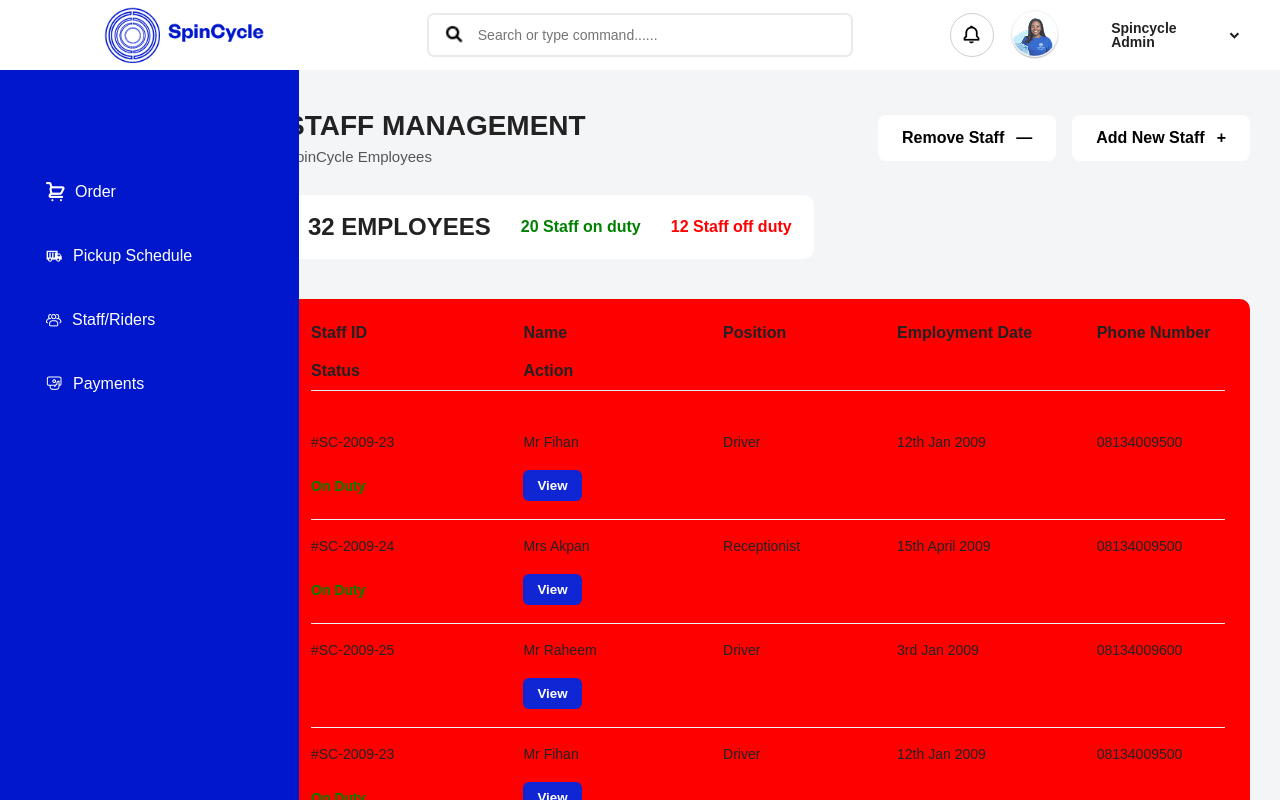
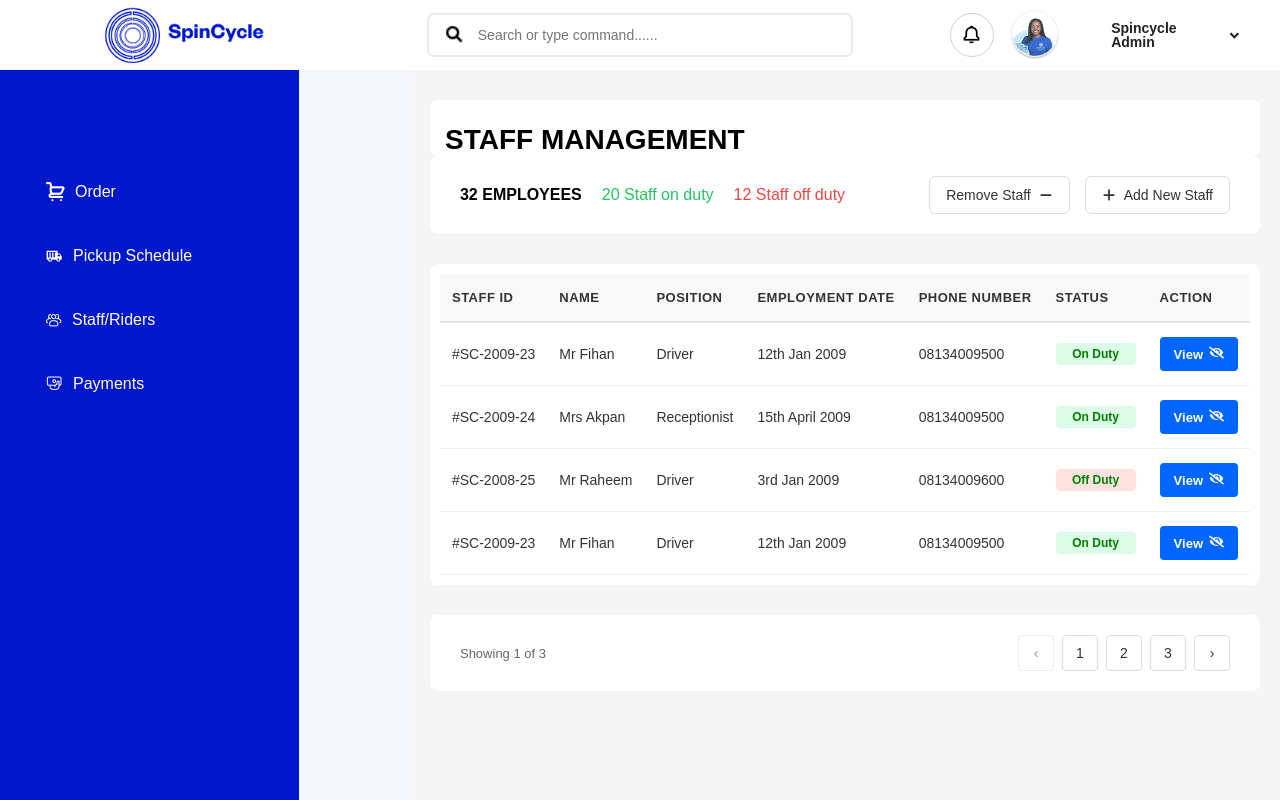
Before and after one commit to kareemHabeeb/Spin-Cycle, a React (Vite) app: page /dashboard/staff in a window 1280 px wide. Shown: the top 800 px of the page. Built offline with nearby package versions, Linux system fonts and the light colour scheme.

Commit message:
resolve an issue

```diff
--- a/src/Pages/Dashboards/Staffs/Staff.css
+++ b/src/Pages/Dashboards/Staffs/Staff.css
@@ -1,156 +1,219 @@
-.staffContainer {
-  width: 80%;
+.staff-container {
+  background-color: #f5f5f5;
   min-height: 100vh;
-  background: #f4f5f7;
-  padding: 40px 30px;
-  font-family: sans-serif;
+  padding: 30px 20px;
+  display: flex;
+  flex-direction: column;
 }
 
-.staffHeader {
+.staff-header {
+  display: flex;
+  width: 100%;
+  background-color: white;
+  border-radius: 8px;
+  justify-content: center;
+  align-items: center;
+}
+
+.header-content {
+  width: 100%;
+  height: 15%;
+
+  h1 {
+    font-size: 28px;
+    font-weight: 700;
+    color: #000;
+    margin-bottom: 8px;
+    margin-left: 15px;
+  }
+  p {
+    font-size: 14px;
+    color: #666;
+    font-weight: 500;
+    margin-left: 15px;
+  }
+}
+
+.employees-section {
+  display: flex;
+  align-items: center;
+  margin-bottom: 30px;
+  background-color: white;
+  padding: 20px 30px;
+  border-radius: 8px;
+  gap: 20px;
+}
+
+.employees-item {
+  display: flex;
+  align-items: center;
+}
+
+.employees-item-title {
+  font-size: 16px;
+  font-weight: 600;
+  color: #000;
+}
+
+.stat-value {
+  font-size: 16px;
+  font-weight: 600;
+}
+
+.item-on-duty {
+  color: #22c55e;
+}
+
+.item-on-off-duty {
+  color: #ef4444;
+}
+
+.button-holder {
+  display: flex;
+  gap: 15px;
+  margin-left: auto;
+}
+
+.removeAdd-btn {
+  display: flex;
+  align-items: center;
+  gap: 8px;
+  padding: 10px 16px;
+  border: 1px solid #ddd;
+  background-color: white;
+  border-radius: 6px;
+  font-size: 14px;
+  font-weight: 500;
+  color: #333;
+  cursor: pointer;
+}
+
+.removeAdd-btn:hover {
+  background-color: #f9f9f9;
+  border-color: #999;
+}
+
+.table-container {
+  background-color: white;
+  border-radius: 8px;
+  overflow: hidden;
+  margin-bottom: 30px;
+}
+
+.staff-table-holder {
+  width: 100%;
+  border-collapse: collapse;
+}
+
+.staff-table-holder thead {
+  background-color: #f9f9f9;
+  border-bottom: 2px solid #e5e5e5;
+}
+
+.staff-table-holder th {
+  padding: 16px 12px;
+  text-align: left;
+  font-size: 13px;
+  font-weight: 600;
+  color: #333;
+  text-transform: uppercase;
+  letter-spacing: 0.5px;
+}
+
+.staff-table-holder tbody tr {
+  border-bottom: 1px solid #f0f0f0;
+}
+
+.staff-table-holder td {
+  padding: 14px 12px;
+  font-size: 14px;
+  color: #333;
+}
+
+.status {
+  display: inline-block;
+  padding: 4px 12px;
+  font-size: 12px;
+  font-weight: 600;
+  text-align: center;
+  min-width: 80px;
+  border-radius: 4px;
+}
+
+.on-duty-badge {
+  background-color: #dcfce7;
+  color: #15803d;
+}
+
+.off-duty-badge {
+  background-color: #fee2e2;
+  color: #dc2626;
+}
+
+.view-btn {
+  align-items: center;
+  gap: 6px;
+  padding: 8px 14px;
+  background-color: #0066ff;
+  color: white;
+  border: none;
+  border-radius: 4px;
+  font-size: 13px;
+  font-weight: 600;
+  cursor: pointer;
+  display: flex;
+  align-items: center;
+  justify-content: center;
+}
+
+.eye-icon {
+  font-size: 15px;
+}
+
+.number-section {
   display: flex;
   justify-content: space-between;
   align-items: center;
-  margin-bottom: 30px;
+  padding: 20px 30px;
+  background-color: white;
+  border-radius: 8px;
 }
 
-.staffHeader h1 {
-  font-size: 28px;
-  color: #222;
-  margin-bottom: 6px;
+.text-info {
+  font-size: 13px;
+  color: #666;
+  font-weight: 500;
 }
 
-.staffHeader p {
-  color: #555;
-  font-size: 15px;
-}
-
-.staffActions {
+.number-holder {
   display: flex;
-  gap: 16px;
-}
-
-.removeBtn,
-.addBtn {
-  padding: 14px 24px;
-  border: none;
-  border-radius: 8px;
-  background: white;
-  font-size: 16px;
-  font-weight: 600;
-  cursor: pointer;
-
-  display: flex;
-  align-items: center;
-  gap: 12px;
-}
-
-.staffStats {
-  width: fit-content;
-  display: flex;
-  gap: 30px;
-  background: white;
-  padding: 18px 22px;
-  border-radius: 10px;
-  margin-bottom: 40px;
+  gap: 8px;
   align-items: center;
 }
 
-.staffStats h3 {
-  font-size: 24px;
-  color: #222;
-}
-
-.onDuty {
-  color: green;
-  font-weight: 600;
-}
-
-.offDuty {
-  color: red;
-  font-weight: 600;
-}
-
-.staffTable {
-  background: red;
-  padding: 25px;
-  border-radius: 10px;
-  overflow-x: auto;
-}
-
-.tableHead,
-.tableRow {
-  display: grid;
-  grid-template-columns:
-    1fr
-    1fr
-    1fr
-    1fr
-    1fr
-    1fr
-    1fr;
-
-  gap: 20px;
-  align-items: center;
-}
-
-.tableHead {
-  font-weight: 700;
-  padding-bottom: 10px;
-  border-bottom: 1px solid #ececec;
-}
-
-.tableRow {
-  padding: 22px 0;
-  border-bottom: 1px solid #f2f2f2;
-}
-
-.tableHead p,
-.tableRow p {
-  margin: 0;
+.next-btn {
+  padding: 6px 10px;
+  min-width: 36px;
+  height: 36px;
+  border: 1px solid #ddd;
+  background-color: white;
+  color: #333;
+  border-radius: 4px;
   font-size: 14px;
-  color: #222;
-}
-
-.statusOn {
-  color: green !important;
-  font-weight: 600;
-}
-
-.statusOff {
-  color: red !important;
-  font-weight: 600;
-}
-
-.viewBtn {
-  border: none;
-  background: #1026d4;
-  color: white;
-  padding: 8px 14px;
-  border-radius: 6px;
+  font-weight: 500;
   cursor: pointer;
-
   display: flex;
   align-items: center;
   justify-content: center;
-  gap: 6px;
-
-  width: fit-content;
-  font-weight: 600;
 }
 
-@media (max-width: 1100px) {
-  .staffTable {
-    overflow-x: scroll;
-  }
+.next-btn:hover:not(:disabled) {
+  border-color: #0066ff;
+  color: #0066ff;
+  background-color: #f0f7ff;
+}
 
-  .tableHead,
-  .tableRow {
-    min-width: 1100px;
-  }
-
-  .staffHeader {
-    flex-direction: column;
-    align-items: flex-start;
-    gap: 20px;
-  }
+.next-btn:disabled {
+  opacity: 0.5;
+  cursor: not-allowed;
 }
--- a/src/Pages/Dashboards/Staffs/Staff.jsx
+++ b/src/Pages/Dashboards/Staffs/Staff.jsx
@@ -1,9 +1,14 @@
-import React from "react";
-import "./Staff.css";
-// import { EyeOff } from "lucide-react";
+import React, { useState } from "react";
+import "../Staffs/Staff.css"
+import { useNavigate } from "react-router-dom";
+import { FaEyeSlash } from "react-icons/fa";
+import { FaMinus, FaPlus } from "react-icons/fa6";
 
 const StaffRiders = () => {
-  const staffs = [
+  const [currentPage, setCurrentPage] = useState(1);
+
+  const nav = useNavigate();
+  const staffData = [
     {
       id: "#SC-2009-23",
       name: "Mr Fihan",
@@ -21,7 +26,7 @@ const StaffRiders = () => {
       status: "On Duty",
     },
     {
-      id: "#SC-2009-25",
+      id: "#SC-2008-25",
       name: "Mr Raheem",
       position: "Driver",
       date: "3rd Jan 2009",
@@ -36,74 +41,122 @@ const StaffRiders = () => {
       phone: "08134009500",
       status: "On Duty",
     },
-    {
-      id: "#SC-2009-25",
-      name: "Mrs Akpan",
-      position: "Receptionist",
-      date: "15th April 2009",
-      phone: "08134009500",
-      status: "On Duty",
-    },
   ];
 
+  const itemsPerPage = 9;
+  const totalPages = 3;
+
+  const paginatedData = staffData.slice(0, itemsPerPage);
+
+  const handlePageChange = (page) => {
+    setCurrentPage(page);
+  };
+
   return (
-    <main className="staffContainer">
-      <section className="staffHeader">
-        <div>
+    <div className="staff-container">
+      <div className="staff-header">
+        <div className="header-content">
           <h1>STAFF MANAGEMENT</h1>
-          <p>SpinCycle Employees</p>
+          <p>SpinCycle Employees Dashboard</p>
+        </div>
+      </div>
+
+      <div className="employees-section">
+        <div className="employees-item">
+          <span className="employees-item-title">32 EMPLOYEES</span>
+        </div>
+        <div className="stat-item">
+          <span className="item-on-duty">20 Staff on duty</span>
+        </div>
+        <div className="stat-item">
+          <span className="item-on-off-duty">12 Staff off duty</span>
         </div>
 
-        <div className="staffActions">
-          <button className="removeBtn">
-            Remove Staff <span>—</span>
+        <div className="button-holder">
+          <button className="removeAdd-btn">
+            Remove Staff <FaMinus />
           </button>
-
-          <button className="addBtn">
-            Add New Staff <span>+</span>
+          <button className="removeAdd-btn">
+            <FaPlus />
+            Add New Staff
           </button>
         </div>
-      </section>
+      </div>
 
-      <section className="staffStats">
-        <h3>32 EMPLOYEES</h3>
-        <p className="onDuty">20 Staff on duty</p>
-        <p className="offDuty">12 Staff off duty</p>
-      </section>
+      <div className="table-container">
+        <table className="staff-table-holder">
+          <thead>
+            <tr>
+              <th>Staff ID</th>
+              <th>Name</th>
+              <th>Position</th>
+              <th>Employment Date</th>
+              <th>Phone Number</th>
+              <th>Status</th>
+              <th>Action</th>
+            </tr>
+          </thead>
+          <tbody>
+            {paginatedData.map((staff, index) => (
+              <tr key={index}>
+                <td>{staff.id}</td>
+                <td>{staff.name}</td>
+                <td>{staff.position}</td>
+                <td>{staff.date}</td>
+                <td>{staff.phone}</td>
+                <td>
+                  <span
+                    className={`status ${staff.status === "On Duty" ? "on-duty-badge" : "off-duty-badge"}`}
+                  >
+                    {staff.status}
+                  </span>
+                </td>
+                <td>
+                  <button
+                    className="view-btn"
+                    onClick={() => nav("/dashboard/staffdetailspages")}
+                  >
+                    View{" "}
+                    <span className="eye-icon">
+                      <FaEyeSlash />
+                    </span>
+                  </button>
+                </td>
+              </tr>
+            ))}
+          </tbody>
+        </table>
+      </div>
 
-      <section className="staffTable">
-        <div className="tableHead">
-          <p>Staff ID</p>
-          <p>Name</p>
-          <p>Position</p>
-          <p>Employment Date</p>
-          <p>Phone Number</p>
-          <p>Status</p>
-          <p>Action</p>
+      <div className="number-section">
+        <span className="text-info">Showing 1 of {totalPages}</span>
+        <div className="number-holder">
+          <button
+            className="next-btn"
+            onClick={() => handlePageChange(currentPage - 1)}
+            disabled={currentPage === 1}
+          >
+            ‹
+          </button>
+          {[1, 2, 3].map((page) => (
+            <button
+              key={page}
+              className={`next-btn ${currentPage === page ? "active" : ""}`}
+              onClick={() => handlePageChange(page)}
+            >
+              {page}
+            </button>
+          ))}
+          <button
+            className="next-btn"
+            onClick={() => handlePageChange(currentPage + 1)}
+            disabled={currentPage === totalPages}
+          >
+            ›
+          </button>
         </div>
-
-        {staffs.map((staff, index) => (
-          <div className="tableRow" key={index}>
-            <p>{staff.id}</p>
-            <p>{staff.name}</p>
-            <p>{staff.position}</p>
-            <p>{staff.date}</p>
-            <p>{staff.phone}</p>
-
-            <p
-              className={staff.status === "On Duty" ? "statusOn" : "statusOff"}
-            >
-              {staff.status}
-            </p>
-
-            <button className="viewBtn">
-              View
-              {/* <EyeOff size={16} /> */}
-            </button>
-          </div>
-        ))}
-      </section>
-    </main>
+      </div>
+    </div>
   );
 };
 
```
